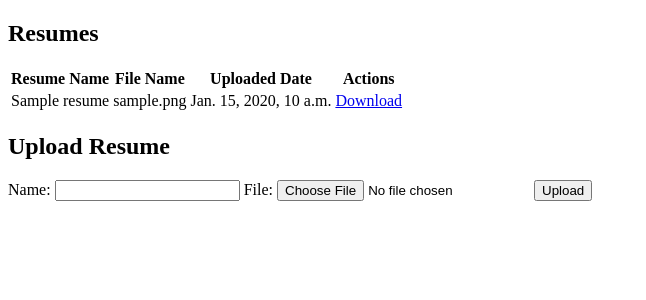
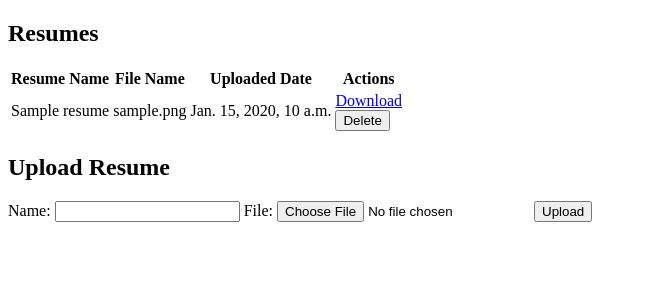
Before and after one commit to chandant9/jobapp, a Django app: page /view-resumes/ in a window 1280 px wide. Shown: the part 96-396 px from the top of the page, without its empty margins (0-646 px from the left). Run offline with Django 4.2, Linux system fonts and the light colour scheme; a user stored in the database is signed in; tables that the repository leaves empty hold one stand-in row (values such as "Sample post").

```diff
--- a/jobseekplatform/jobseekapp/templates/profiles/view_resumes.html
+++ b/jobseekplatform/jobseekapp/templates/profiles/view_resumes.html
@@ -22,7 +22,10 @@
           <td>
             <a href="{{ resume.file.url }}">Download</a>
             <!-- Add delete button and form for deleting the resume -->
-
+            <form action="{% url 'delete_resume' resume.id %}" method="post">
+              {% csrf_token %}
+              <button type="submit">Delete</button>
+            </form>
           </td>
         </tr>
       {% endfor %}
--- a/jobseekplatform/jobseekapp/urls.py
+++ b/jobseekplatform/jobseekapp/urls.py
@@ -19,7 +19,7 @@ from .views import job_list, logout_view, base_view, home, \
     change_password, candidate_register, recruiter_register, \
     registration_success, role_selection_view, JobPostingWizardView, \
     JobPostingErrorView, job_details, apply_job, CustomLoginView, \
-    candidate_profile, view_candidate_profile, view_resumes
+    candidate_profile, view_candidate_profile, view_resumes, delete_resume
 from django.contrib.auth import views as auth_views  # built-in password reset functionality
 # from . import views  # profile and password change
 
@@ -52,4 +52,5 @@ urlpatterns = [
     path('candidate-profile/', candidate_profile, name='candidate_profile'),
     path('view-profile/', view_candidate_profile, name='view_candidate_profile'),
     path('view-resumes/', view_resumes, name='view_resumes'),
+    path('delete-resume/<int:resume_id>/', delete_resume, name='delete_resume'),
 ]
--- a/jobseekplatform/jobseekapp/views.py
+++ b/jobseekplatform/jobseekapp/views.py
@@ -30,8 +30,7 @@ from django.contrib.contenttypes.models import ContentType
 from django.http import HttpResponse
 from django.contrib.auth.views import LoginView
 from django.forms import modelformset_factory
-import os
-
+from django.core.exceptions import PermissionDenied
 
 
 # defined for JobPostingWizardView
@@ -322,6 +321,20 @@ def view_resumes(request):
     return render(request, 'profiles/view_resumes.html', context)
 
 
+@login_required
+def delete_resume(request, resume_id):
+    resume = get_object_or_404(Resume, id=resume_id)
+
+    # Check if the resume belongs to the current user
+    if resume.profile.user != request.user:
+        raise PermissionDenied
+
+    # Delete the resume
+    resume.delete()
+
+    return redirect('view_resumes')
+
+
 def apply_job(request, job_id):
     job = Job.objects.get(id=job_id)
     user = request.user
--- a/jobseekplatform/jobseekplatform/urls.py
+++ b/jobseekplatform/jobseekplatform/urls.py
@@ -16,8 +16,10 @@ Including another URLconf
 """
 from django.contrib import admin
 from django.urls import path, include
+from django.conf import settings
+from django.conf.urls.static import static
 
 urlpatterns = [
     path('admin/', admin.site.urls),
     path('', include('jobseekapp.urls')),
-]
+] + static(settings.MEDIA_URL, document_root=settings.MEDIA_ROOT)
```
